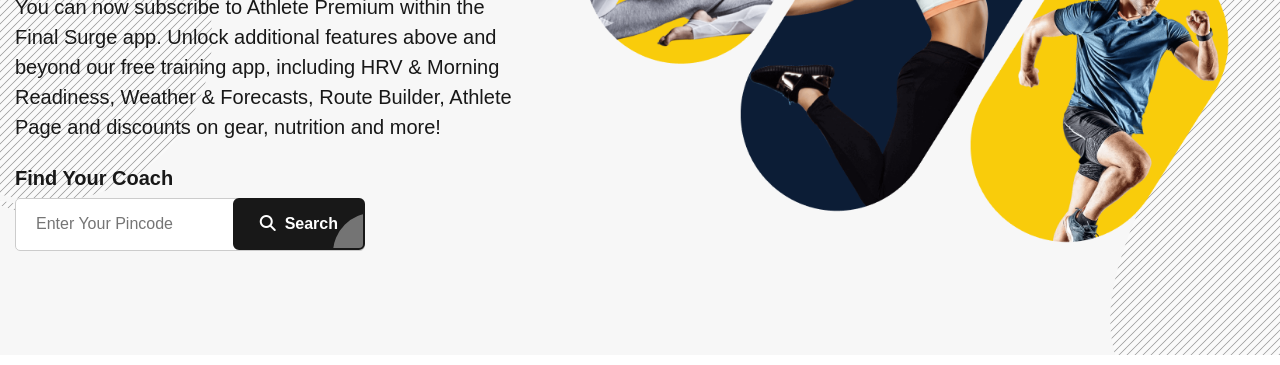
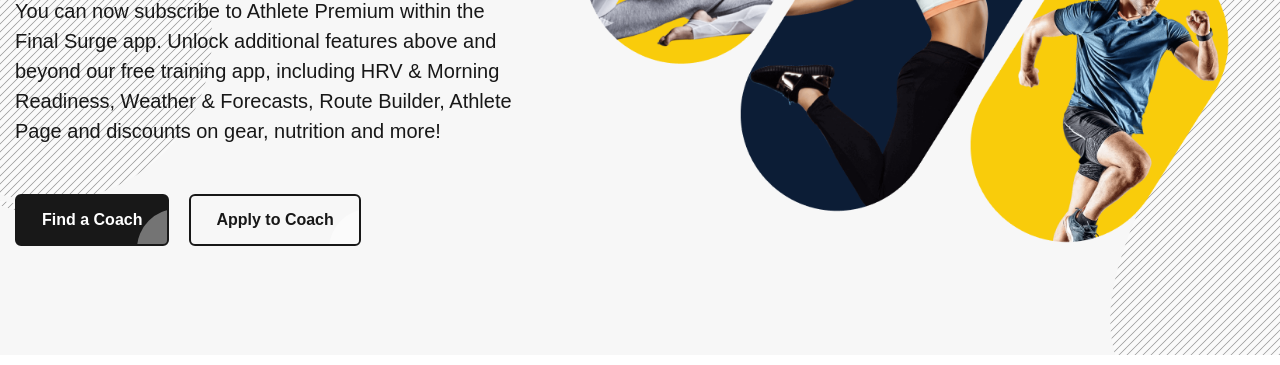
Before and after one commit to webexpert123/ptp_design, a plain HTML site: page index.html in a window 1280 px wide. Shown: the part 365-730 px from the top of the page. Drawn offline with nearby package versions, Linux system fonts and the light colour scheme; a web font is replaced by a local one.

Commit message:
ui changes

```diff
--- a/index.html
+++ b/index.html
@@ -167,12 +167,9 @@
                                     <h1>The easy way to learn to play</h1>
                                     <p>You can now subscribe to Athlete Premium within the Final Surge app. Unlock additional features above and beyond our free training app, including HRV & Morning Readiness, Weather & Forecasts, Route Builder, Athlete Page and discounts on gear, nutrition and more!
                                     </p>
-                                    <div class="custom-button mt-4">
-                                        <h5>Find Your Coach</h5>
-                                        <div class="find-filter d-flex align-items-center">
-                                            <input type="text" placeholder="Enter Your Pincode" />
-                                            <button type="button" class="btn btn-round btn-fill"><i class="fas fa-search"></i> &nbsp;Search</button>
-                                        </div>
+                                    <div class="custom-button mt-5 d-flex align-items-center gap-2">
+                                        <button type="button" class="btn btn-round btn-fill">Find a Coach</button>
+                                        <button type="button" class="btn btn-round secondary btn-border text-white">Apply to Coach</button>
                                     </div>
                                 </div>
                             </div>
```
